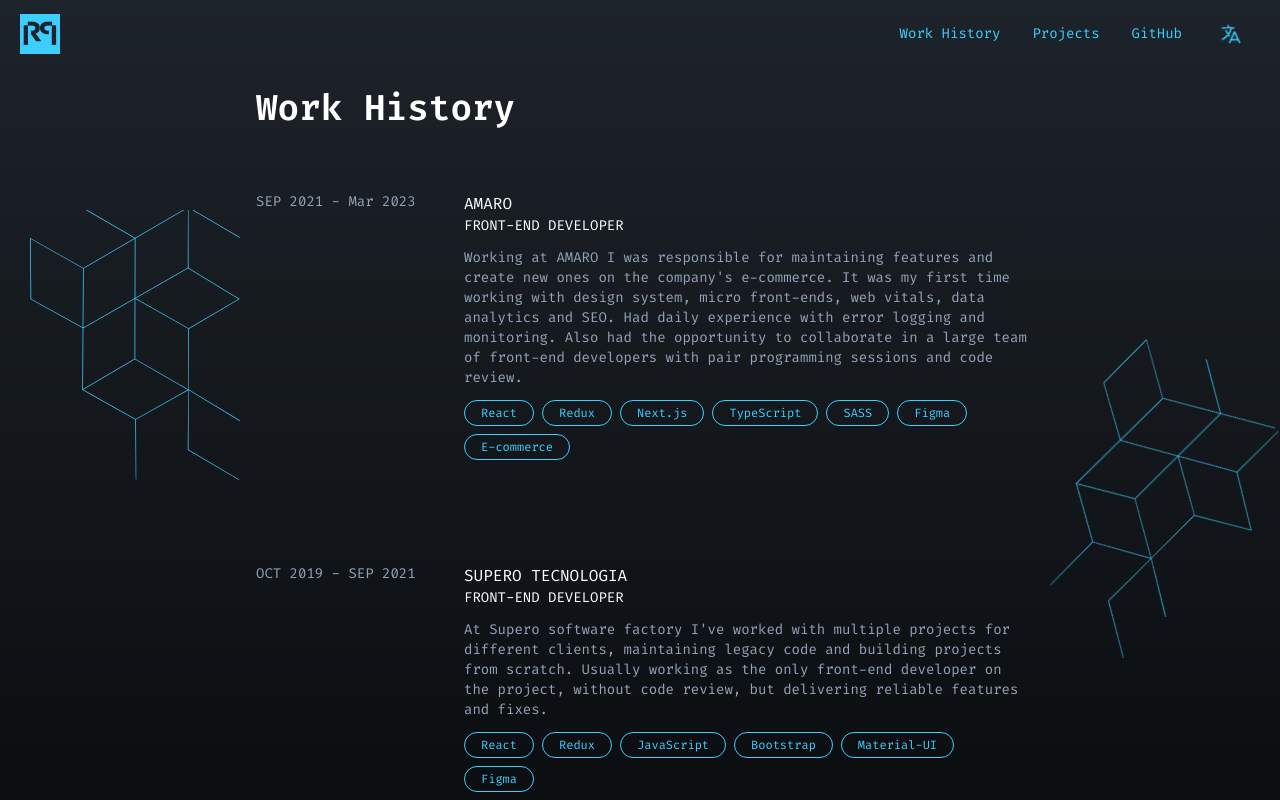
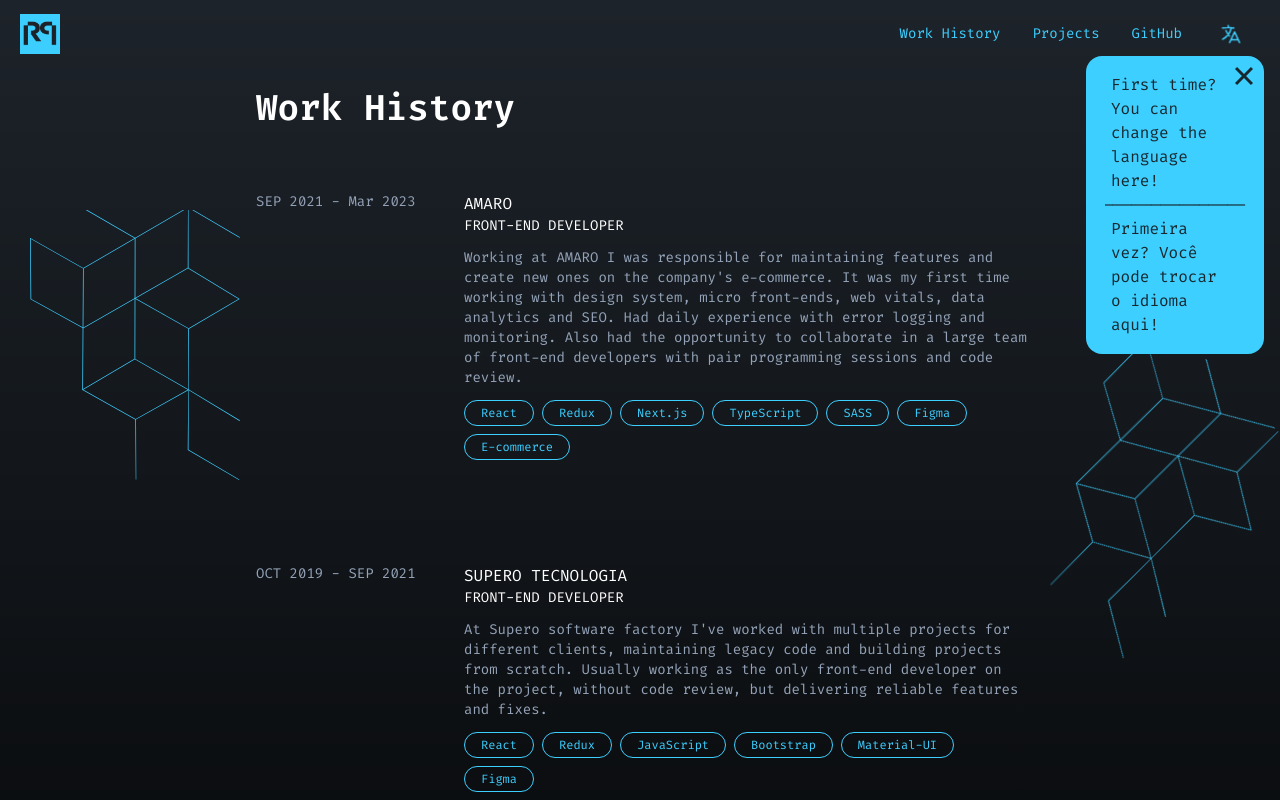
Before and after one commit to rafaelpelle/homepage, a Next.js app: page /en/history in a window 1280 px wide. Shown: the top 800 px of the page. Built offline with nearby package versions, Linux system fonts and the light colour scheme; what i18next-resources-to-backend would draw is missing.

Commit message:
fix: i18n toast

```diff
--- a/src/app/[lng]/layout.tsx
+++ b/src/app/[lng]/layout.tsx
@@ -1,5 +1,5 @@
 import { Language, languages } from '@/app/i18n/settings';
-import { HamburgerIcon, I18nDropdown, RPLogo } from '@/components';
+import { HamburgerIcon, I18nDropdown, I18nToast, RPLogo } from '@/components';
 import { dir } from 'i18next';
 import type { Metadata } from 'next';
 import { Fira_Code } from 'next/font/google';
@@ -136,6 +136,8 @@
       >
         <MobileLayout {...props} />
         <DesktopLayout {...props} />
+
+        <I18nToast />
       </body>
     </html>
   );
--- a/src/app/[lng]/page.tsx
+++ b/src/app/[lng]/page.tsx
@@ -2,7 +2,7 @@
 import { Language } from '@/app/i18n/settings';
 import { AnimatedFullName, BackgroundPattern } from '@/components';
 import ChatContainer from '@/components/ChatContainer';
-import I18nToast from '@/components/I18nToast';
+// import I18nToast from '@/components/I18nToast';
 import Image from 'next/image';
 import { blurDataURL } from './profileBlurDataURL';
 
@@ -18,7 +18,7 @@
 
   return (
     <>
-      <I18nToast />
+      {/* <I18nToast /> */}
 
       <div className="flex flex-col justify-evenly sm:justify-between h-full w-full p-3 mx-auto max-w-full sm:max-w-4xl relative z-10">
         <div className="flex flex-col sm:flex-row items-center justify-between mb-6 sm:mb-20">
--- a/src/components/I18nToast/index.tsx
+++ b/src/components/I18nToast/index.tsx
@@ -21,7 +21,7 @@
         animate={{ opacity: 1 }}
         className="absolute toast toast-top toast-start sm:toast-end mt-10 z-50"
       >
-        <div className="alert alert-info flex flex-col">
+        <div className="alert alert-info flex flex-col gap-0">
           <button
             className="absolute right-5 top-5 ml-auto"
             onClick={() => {
@@ -34,7 +34,7 @@
           <p className="w-32 whitespace-break-spaces">
             First time? You can change the language here!
           </p>
-          -------------
+          ---------------
           <p className="w-32 whitespace-break-spaces">
             Primeira vez? Você pode trocar o idioma aqui!
           </p>
--- a/src/components/index.ts
+++ b/src/components/index.ts
@@ -12,6 +12,7 @@
 import HamburgerIcon from './HamburgerIcon';
 import I18nDropdown from './I18nDropdown';
 import I18nIcon from './I18nIcon';
+import I18nToast from './I18nToast';
 import QuestionMenu from './QuestionMenu';
 import QuestionMenuItem from './QuestionMenu/QuestionMenuItem';
 import RPLogo from './RPLogo';
@@ -33,6 +34,7 @@
   HamburgerIcon,
   I18nDropdown,
   I18nIcon,
+  I18nToast,
   QuestionMenu,
   QuestionMenuItem,
   RPLogo,
```
